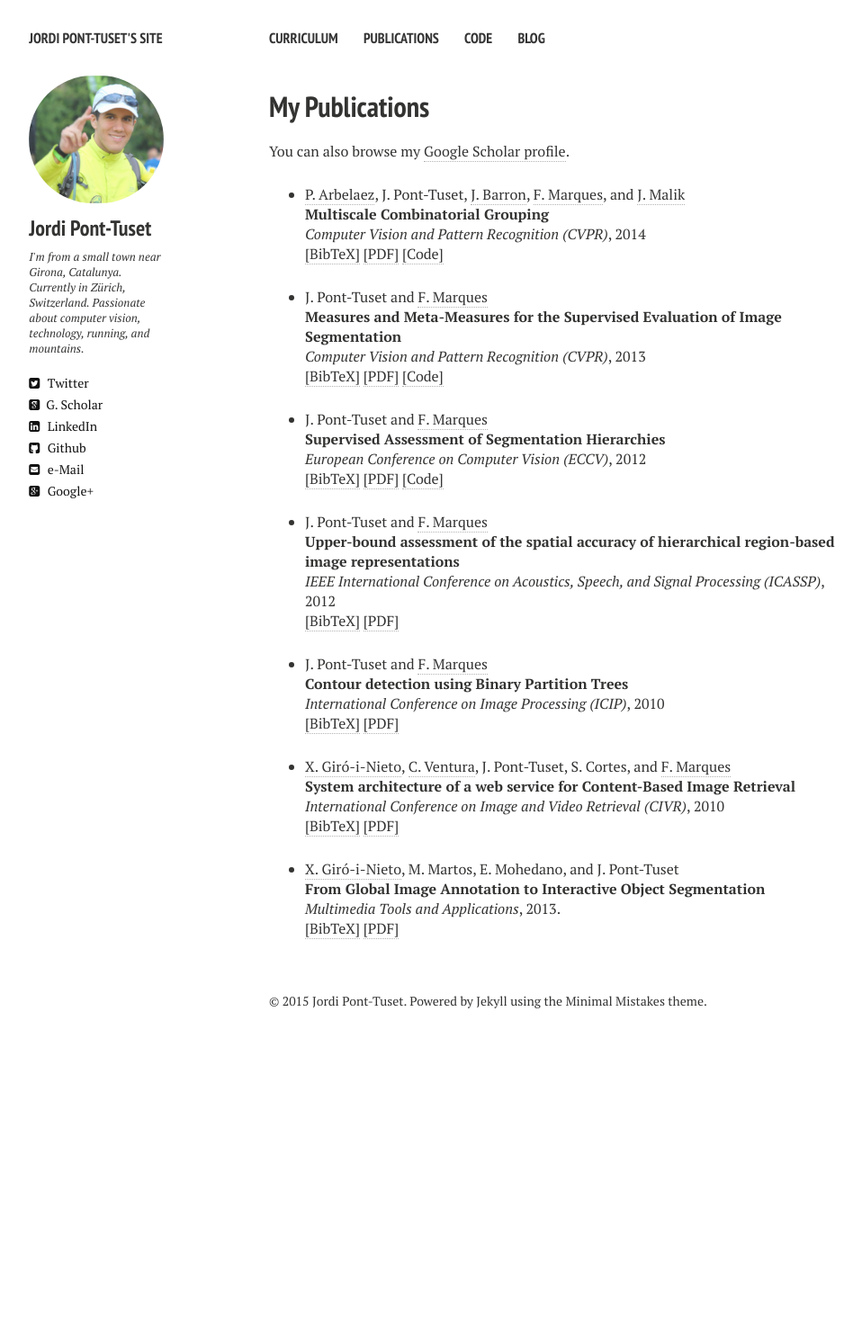
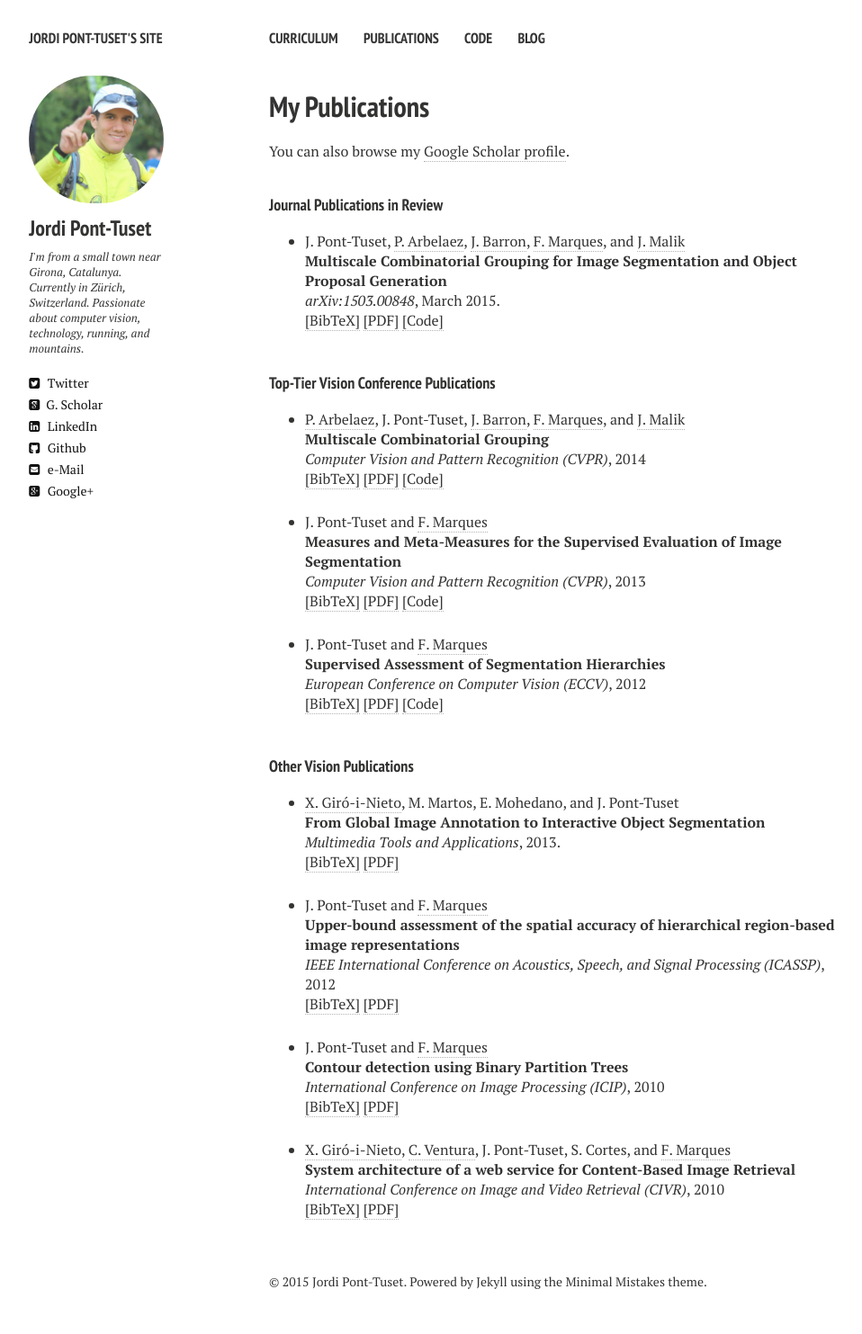
Before and after one commit to jponttuset/jponttuset.github.io, a Jekyll site: the page built from publications.md, in a window 1280 px wide. Shown: the whole page at 90% size, without its empty margins (21-979 px from the left). Built offline with Jekyll 4.4.1, drawn with Linux system fonts in a browser that asks for light colours; nearby versions of some CDN libraries; before the commit the page ends 1171 px from its top, so only the background shows below that.

Commit message:
- Publications updated

```diff
--- a/_layouts/publications.html
+++ b/_layouts/publications.html
@@ -79,8 +79,42 @@ div.bibtex pre { font-size: 75%; overflow: auto;  width: 100%; }</style>
     <h1>{{ page.title }}</h1>
     <div class="article-wrap">
       {{ content }}
+      <h4 style="margin-bottom:0px;padding-top:10px;">Journal Publications in Review</h4>
+
       <!-- Generated from JabRef by PubList by Truong Nghiem at 10:47 on 2014.07.03. -->
       <ul class="biblist">
+      <!-- Item: Pont-Tuset2015 -->
+      <li ><p>
+      J. Pont-Tuset, <a href="http://www.cs.berkeley.edu/~arbelaez/" target="_blank">P. Arbelaez</a>, <a href="http://www.cs.berkeley.edu/~barron/" target="_blank">J. Barron</a>, <a href="https://imatge.upc.edu/web/ferran" target="_blank">F. Marques</a>, and <a href="http://www.cs.berkeley.edu/~malik/" target="_blank">J. Malik</a>
+      <br><b>Multiscale Combinatorial Grouping for Image Segmentation and Object Proposal Generation</b><br>
+      <i>arXiv:1503.00848</i>,
+
+
+
+      March
+      2015.
+
+      <br />
+      <a href="javascript:toggleBibtex('Pont-Tuset2015')">[BibTeX]</a>
+      <a href="http://arxiv.org/pdf/1503.00848v1">[PDF]</a> <a href="http://www.eecs.berkeley.edu/Research/Projects/CS/vision/grouping/mcg/">
+      [Code]</a>
+      </p>
+      <div id="bib_Pont-Tuset2015" class="bibtex noshow">
+      <pre>
+      @article{Pont-Tuset2015,
+      author = {Jordi Pont-Tuset and Pablo Arbelaez and Jonathan T. Barron and Ferran Marques and Jitendra Malik},
+      title = {Multiscale Combinatorial Grouping for Image Segmentation and Object Proposal Generation},
+      journal = {arXiv:1503.00848},
+      year = {2015}
+      }
+      </pre>
+      </div>
+      </li>
+
+      </ul>
+      <h4 style="margin-bottom:0px;padding-top:20px;">Top-Tier Vision Conference Publications</h4>
+
+    <ul class="biblist">
       <!-- Item: Arbelaez2014 -->
       <li ><p>
       <a href="http://www.cs.berkeley.edu/~arbelaez/" target="_blank">P. Arbelaez</a>, J. Pont-Tuset, <a href="http://www.cs.berkeley.edu/~barron/" target="_blank">J. Barron</a>, <a href="https://imatge.upc.edu/web/ferran" target="_blank">F. Marques</a>, and <a href="http://www.cs.berkeley.edu/~malik/" target="_blank">J. Malik</a>
@@ -167,37 +201,50 @@ div.bibtex pre { font-size: 75%; overflow: auto;  width: 100%; }</style>
       </pre>
       </div>
       </li>
+
+      </ul>
+      <h4 style="margin-bottom:0px;padding-top:20px;">Other Vision Publications</h4>
+
+      <ul class="biblist">
+      <!-- Item: Giro-i-Nieto2013 -->
+      <li ><p>
+      <a href="https://imatge.upc.edu/web/people/xavier-giro" target="_blank">X. Gir&oacute;-i-Nieto</a>, M. Martos, E. Mohedano, and J. Pont-Tuset
+      <br><b>From Global Image Annotation to Interactive Object Segmentation</b><br>
+      <i>Multimedia Tools and Applications</i>,
+
+
+
+
+      2013.
+
+      <br />
+      <a href="javascript:toggleBibtex('Giro-i-Nieto2013')">[BibTeX]</a>
+
+      <a href="https://imatge.upc.edu/web/sites/default/files/pub/aGiro-i-Nieto13.pdf">[PDF]</a>
+      </p>
+      <div id="bib_Giro-i-Nieto2013" class="bibtex noshow">
+      <pre>
+      @article{Giro-i-Nieto2013,
+      author = {Gir&oacute;-i-Nieto, X. and Martos, Manel and Mohedano, Eva and Pont-Tuset, J.},
+      title = {From Global Image Annotation to Interactive Object Segmentation},
+      journal = {Multimedia Tools and Applications},
+      year = {2013},
+      doi = {http://dx.doi.org/10.1007/s11042-013-1374-3}
+      }
+      </pre>
+      </div>
+      </li>
+
       <!-- Item: Pont-Tuset2012b -->
       <li ><p>
       J. Pont-Tuset and <a href="https://imatge.upc.edu/web/ferran" target="_blank">F. Marques</a>
       <br><b>Upper-bound assessment of the spatial accuracy of hierarchical region-based image representations</b><br>
       <i>IEEE International Conference on Acoustics, Speech, and Signal Processing (ICASSP)</i>,
 
-
-
-
-
-
-
-
-
-
-
-
-
-
-
-
       2012
-
-
-
 
       <br />
       <a href="javascript:toggleBibtex('Pont-Tuset2012b')">[BibTeX]</a>
-
-
-
 
       <a href="http://ieeexplore.ieee.org/xpl/articleDetails.jsp?arnumber=6288021">[PDF]</a>
       </p>
@@ -268,34 +315,7 @@ div.bibtex pre { font-size: 75%; overflow: auto;  width: 100%; }</style>
       </pre>
       </div>
       </li>
-      <!-- Item: Giro-i-Nieto2013 -->
-      <li ><p>
-      <a href="https://imatge.upc.edu/web/people/xavier-giro" target="_blank">X. Gir&oacute;-i-Nieto</a>, M. Martos, E. Mohedano, and J. Pont-Tuset
-      <br><b>From Global Image Annotation to Interactive Object Segmentation</b><br>
-      <i>Multimedia Tools and Applications</i>,
 
-
-
-
-      2013.
-
-      <br />
-      <a href="javascript:toggleBibtex('Giro-i-Nieto2013')">[BibTeX]</a>
-
-      <a href="https://imatge.upc.edu/web/sites/default/files/pub/aGiro-i-Nieto13.pdf">[PDF]</a>
-      </p>
-      <div id="bib_Giro-i-Nieto2013" class="bibtex noshow">
-      <pre>
-      @article{Giro-i-Nieto2013,
-      author = {Gir&oacute;-i-Nieto, X. and Martos, Manel and Mohedano, Eva and Pont-Tuset, J.},
-      title = {From Global Image Annotation to Interactive Object Segmentation},
-      journal = {Multimedia Tools and Applications},
-      year = {2013},
-      doi = {http://dx.doi.org/10.1007/s11042-013-1374-3}
-      }
-      </pre>
-      </div>
-      </li>
       </ul>
 
     </div><!-- /.article-wrap -->
```
